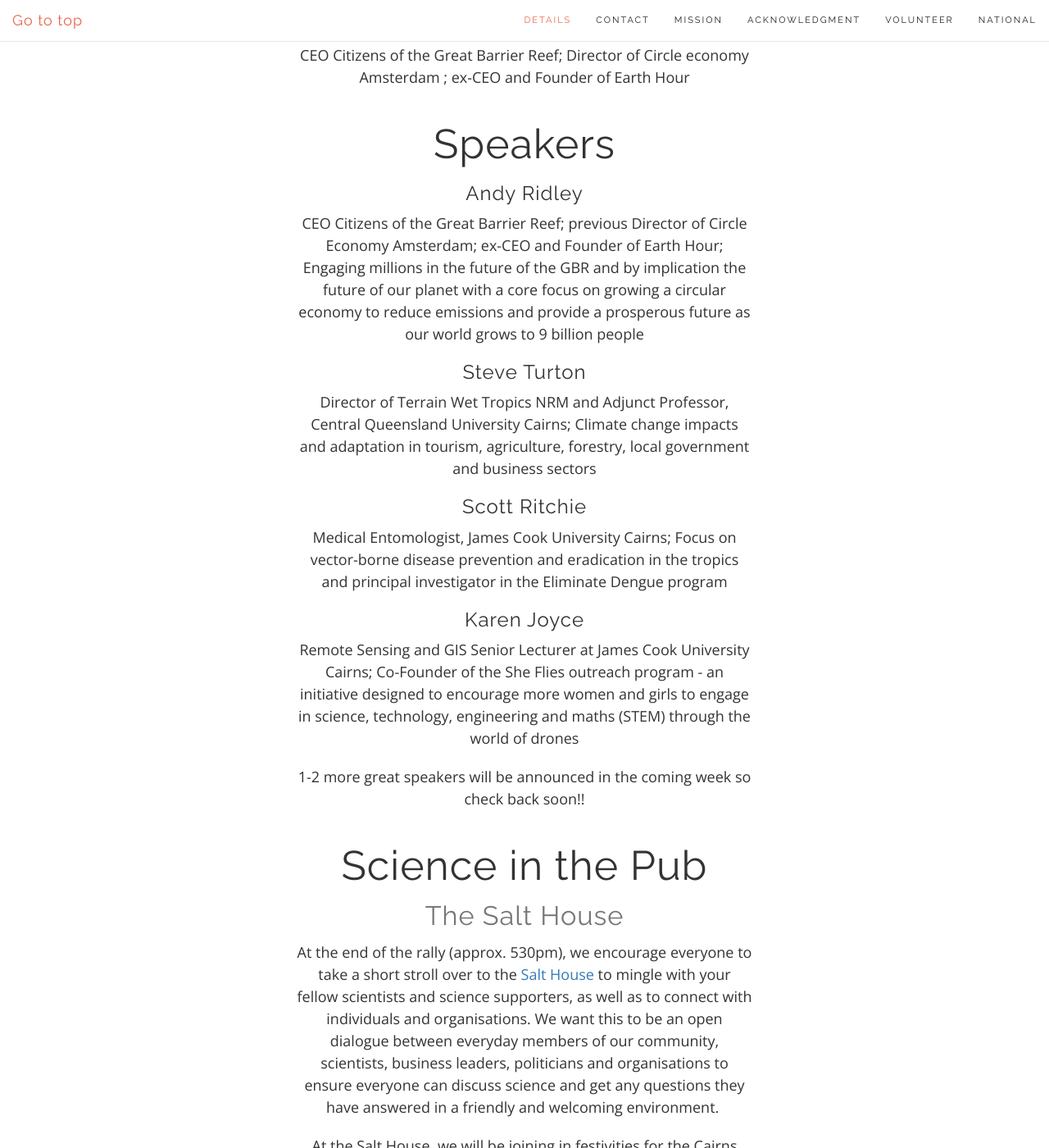
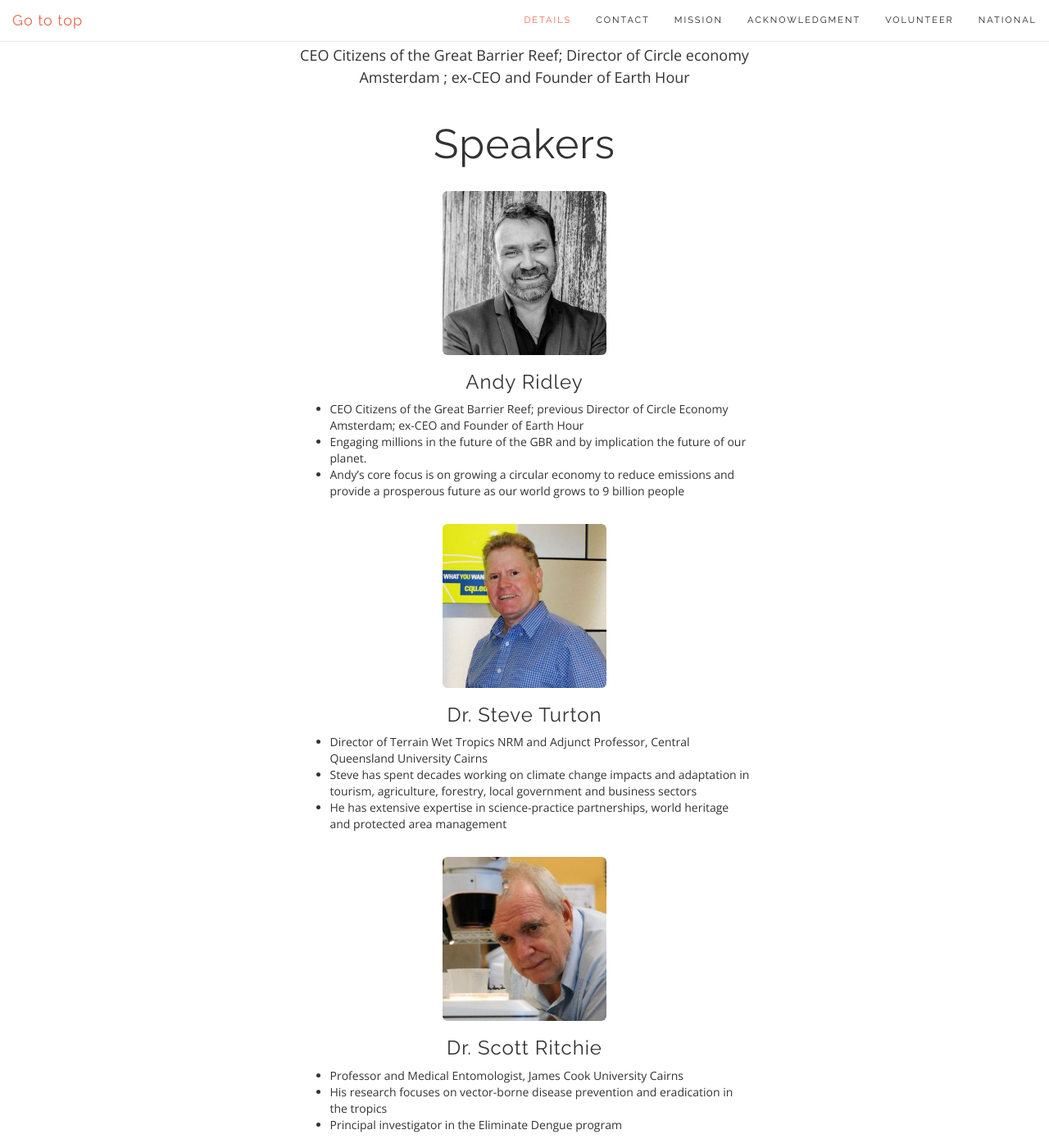
Before and after one commit to MarchForScienceAU/marchforscienceau, a Jekyll site: the page built from cities/cairns.html, in a window 1280 px wide and 1400 px high, scrolled down 1767 px. Shown: the whole window at 82% size. Built offline with Jekyll 4.4.1, drawn with Linux system fonts in a browser that asks for light colours; nearby versions of some CDN libraries; some of the changed text lies outside the part shown.

Commit message:
add cairns speakers

```diff
--- a/cities/cairns.html
+++ b/cities/cairns.html
@@ -56,21 +56,40 @@ hero: /img/heros/cairns-hero-px.jpg
 
                 <h2>Speakers</h2>
 
+                <br>
+
+                <img src="/img/speakers/cairns/AndyRidley.jpg" width="200" class="img-rounded">
                 <h3>Andy Ridley</h3>
+                <ul class="text-left">
+                    <li>CEO Citizens of the Great Barrier Reef; previous Director of Circle Economy Amsterdam; ex-CEO and Founder of Earth Hour</li>
+                    <li>Engaging millions in the future of the GBR and by implication the future of our planet.</li>
+                    <li>Andy’s core focus is on growing a circular economy to reduce emissions and provide a prosperous future as our world grows to 9 billion people</li>
+                </ul><br>
 
-                <p>CEO Citizens of the Great Barrier Reef; previous Director of Circle Economy Amsterdam; ex-CEO and Founder of Earth Hour; Engaging millions in the future of the GBR and by implication the future of our planet with a core focus on growing a circular economy to reduce emissions and provide a prosperous future as our world grows to 9 billion people</p>
+                <img src="/img/speakers/cairns/SteveTurton.jpg" width="200" class="img-rounded">
+                <h3>Dr. Steve Turton</h3>
+                <ul class="text-left">
+                    <li>Director of Terrain Wet Tropics NRM and Adjunct Professor, Central Queensland University Cairns</li>
+                    <li>Steve has spent decades working on climate change impacts and adaptation in tourism, agriculture, forestry, local government and business sectors</li>
+                    <li>He has extensive expertise in science-practice partnerships, world heritage and protected area management</li>
+                </ul><br>
 
-                <h3>Steve Turton</h3>
+                <img src="/img/speakers/cairns/ScottRitchie.jpg" width="200" class="img-rounded">
+                <h3>Dr. Scott Ritchie</h3>
+                <ul class="text-left">
+                    <li>Professor and Medical Entomologist, James Cook University Cairns</li>
+                    <li>His research focuses on vector-borne disease prevention and eradication in the tropics</li>
+                    <li>Principal investigator in the Eliminate Dengue program</li>
+                </ul><br>
 
-                <p>Director of Terrain Wet Tropics NRM and Adjunct Professor, Central Queensland University Cairns; Climate change impacts and adaptation in tourism, agriculture, forestry, local government and business sectors</p>
+                <img src="/img/speakers/cairns/KarenJoyce.jpg" width="200" class="img-rounded">
+                <h3>Dr. Karen Joyce</h3>
+                <ul class="text-left">
+                    <li>Remote Sensing and GIS Senior Lecturer at James Cook University Cairns</li>
+                    <li>Co-Founder of the She Flies outreach program - an initiative designed to encourage more women and girls to engage in science, technology, engineering and maths (STEM) through the world of drones</li>
+                </ul>
 
-                <h3>Scott Ritchie</h3>
-
-                <p>Medical Entomologist, James Cook University Cairns; Focus on vector-borne disease prevention and eradication in the tropics and principal investigator in the Eliminate Dengue program</p>
-
-                <h3>Karen Joyce</h3>
-
-                <p>Remote Sensing and GIS Senior Lecturer at James Cook University Cairns; Co-Founder of the She Flies outreach program - an initiative designed to encourage more women and girls to engage in science, technology, engineering and maths (STEM) through the world of drones</p>
+                <br>
 
                 <p>1-2 more great speakers will be announced in the coming week so check back soon!!</p>
 
```
Also changed, not shown: img/speakers/cairns/AndyRidley.jpg (added), img/speakers/cairns/KarenJoyce.jpg (added), img/speakers/cairns/ScottRitchie.jpg (added), img/speakers/cairns/SteveTurton.jpg (added).
